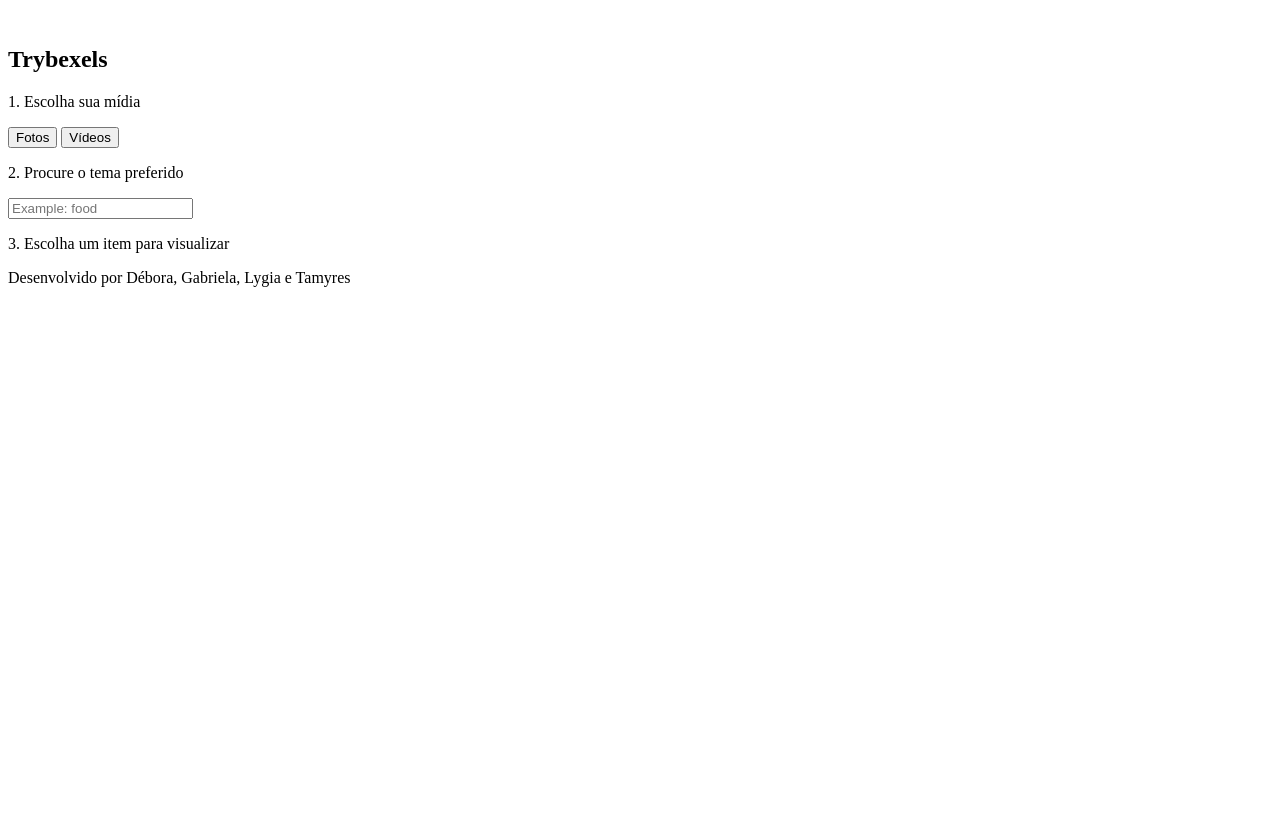
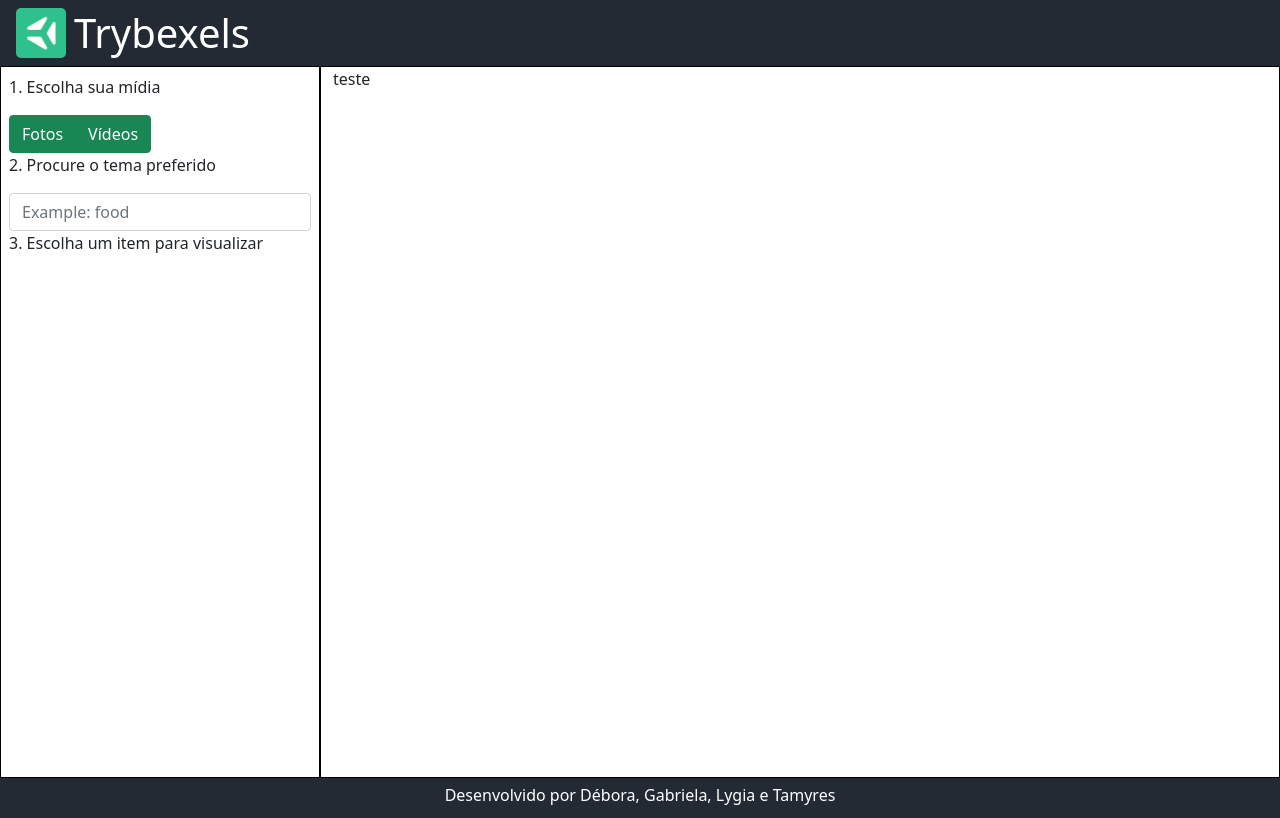
Before and after one commit to Tamyrescso/api_pexels, a plain HTML site: page index.html in a window 1280 px wide. Drawn offline with nearby package versions, Linux system fonts and the light colour scheme; no server answers.

Commit message:
estilizaçao do html

```diff
--- a/index.html
+++ b/index.html
@@ -5,37 +5,41 @@
     <meta http-equiv="X-UA-Compatible" content="IE=edge" />
     <meta name="viewport" content="width=device-width, initial-scale=1.0" />
     <title>Trybexels</title>
+    <link href="https://cdn.jsdelivr.net/npm/bootstrap@5.1.1/dist/css/bootstrap.min.css" rel="stylesheet" integrity="sha384-F3w7mX95PdgyTmZZMECAngseQB83DfGTowi0iMjiWaeVhAn4FJkqJByhZMI3AhiU" crossorigin="anonymous">
     <link rel="stylesheet" href="style.css" />
   </head>
   <body>
     <header>
-      <section>
-        <img src="" alt="" />
+      <section class="d-flex p-2 align-items-center">
+        <img src="./assets/trybe.png" alt="logo da Trybexels" id="logo-trybexels" class="mx-2"/>
         <h1>Trybexels</h1>
       </section>
     </header>
 
-    <main>
-      <section>
+    <main class="container-fluid">
+      <div class="row">
+        <section class="p-2 col-3">
             <div>
               <p>1. Escolha sua mídia</p>
-          <div>
-            <button>Fotos</button>
-            <button>Vídeos</button>
+              <div class="btn-group">
+                <button type="button" class="btn btn-success">Fotos</button>
+                <button type="button" class="btn btn-success">Vídeos</button>
               </div>
+            </div>
+
               <div>
                 <p>2. Procure o tema preferido</p>
-            <input type="text" placeholder="Example: food"/>
+                <input type="text" placeholder="Example: food" class="form-control"/>
               </div>
               <div>
                 <p>3. Escolha um item para visualizar</p>
-            <div></div>
-          </div>
+                <div><div id="photo"></div></div>
               </div>
           </section>
-      <section></section>
+          <section class="col">teste</section>
+      </div>
     </main>
-    <footer>
+    <footer class="text-center">
         <p>Desenvolvido por Débora, Gabriela, Lygia e Tamyres</p>
     </footer>
     <script src="./script.js"></script>
--- a/style.css
+++ b/style.css
@@ -0,0 +1,31 @@
+header, footer {
+  background-color: #232A34;
+  color: white;
+}
+
+header h1 {
+  margin: 0px;
+}
+
+#logo-trybexels {
+  width: 50px;
+  border-radius: 5px;
+}
+
+main section{
+  border: 1px solid black;
+  height: 89vh;
+}
+
+.form-control:focus {
+  border-color: #157347;
+  box-shadow: 0 0 0.6rem rgba(40, 167, 69, 1)
+}
+
+footer {
+  height: 40px;
+}
+
+footer p{
+  padding: 5px;
+}
```
Also changed, not shown: assets/trybe.png (added). Lines whose indentation alone changed are shown as unchanged.
